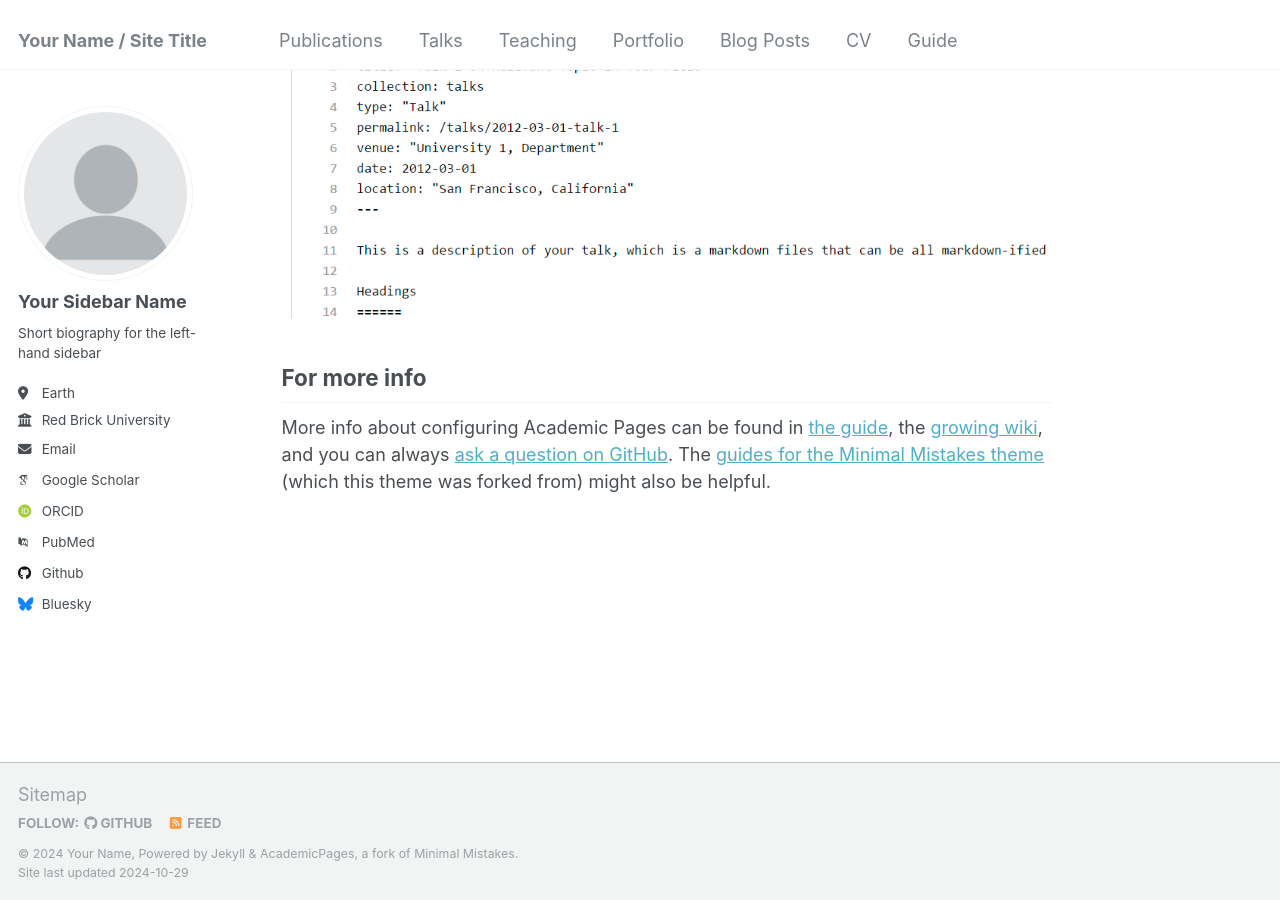
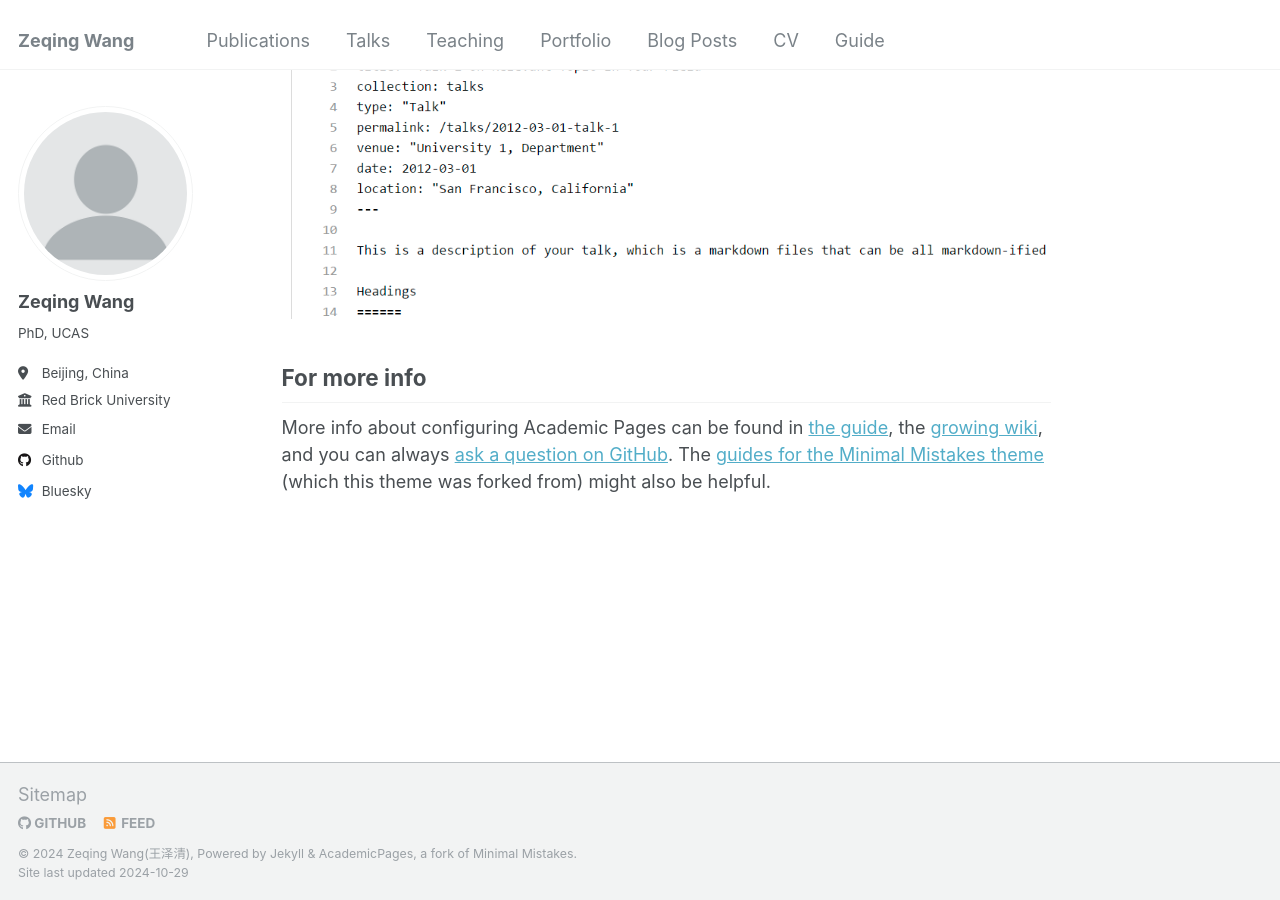
Before and after one commit to ING96/ING96.github.io, a Jekyll site: the page built from _pages/about.md, in a window 1280 px wide and 900 px high, scrolled down 2643 px. Built offline with Jekyll 4.4.1, drawn with Linux system fonts in a browser that asks for light colours; some web fonts are replaced.

Commit message:
_config.yml

```diff
--- a/_config.yml
+++ b/_config.yml
@@ -7,14 +7,14 @@
 # server process.
 
 # Basic Site Settings
-locale                   : "en-US"
-title                    : "Your Name / Site Title"
+locale                   : "Beijing, China"
+title                    : "Zeqing Wang"
 title_separator          : "-"
-name                     : &name "Your Name"
+name                     : &name "Zeqing Wang(王泽清)"
 description              : &description "personal description"
-url                      : https://academicpages.github.io # the base hostname & protocol for your site e.g. "https://mmistakes.github.io"
+url                      : https://ing96.github.io
 baseurl                  : "" # the subpath of your site, e.g. "/blog"
-repository               : "academicpages/academicpages.github.io"
+repository               : "ing96/ing96.github.io"
 
 # Site Author - The following control what appear as part of the author content on the side bar.
 #               If a field is blank the icon and link will not appear, otherwise it will be shown.
@@ -22,21 +22,21 @@ repository               : "academicpages/academicpages.github.io"
 author:
   # Biographic information
   avatar           : "profile.png"
-  name             : "Your Sidebar Name"
+  name             : "Zeqing Wang"
   pronouns         : # example: "she/her"
-  bio              : "Short biography for the left-hand sidebar"
-  location         : "Earth"
+  bio              : "PhD, UCAS"
+  location         : "Beijing, China"
   employer         : "Red Brick University"
   uri              : # URL
-  email            : "none@example.org"
+  email            : "wangzeqing22@mails.ucas.ac.cn"
 
   # Academic websites
   arxiv            : # URL - Update with the correct link to your profile
-  googlescholar    : "https://scholar.google.com/citations?user=PS_CX0AAAAAJ"
+  # googlescholar    : # "https://scholar.google.com/citations?user=PS_CX0AAAAAJ"
   impactstory      : # URL
-  orcid            : "http://orcid.org/yourorcidurl"
+  orcid            : # "http://orcid.org/yourorcidurl"
   semantic         : # URL
-  pubmed           : "https://www.ncbi.nlm.nih.gov/pubmed/?term=john+snow"
+  pubmed           : # "https://www.ncbi.nlm.nih.gov/pubmed/?term=john+snow"
   researchgate     : # URL
   scopus           : # URL
 
@@ -44,7 +44,7 @@ author:
   bitbucket        : # Username - Update with your username on the site
   codepen          : # Username
   dribbble         : # Username
-  github           : "academicpages"
+  github           : "ing96"
   kaggle           : # Username
   stackoverflow    : # User number or user number and name (i.e., use "1" or "1/jeff-atwood")
 
@@ -73,15 +73,6 @@ author:
   xing             : # Username
   youtube          : # Username
   zhihu            : # Username
-
-# Publication Category - The following the list of publication categories and their headings
-publication_category:
-  books:
-    title: 'Books'
-  manuscripts:
-    title: 'Journal Articles'
-  conferences:
-    title: 'Conference Papers'
 
 # Site Settings
 teaser                   :  # filename of teaser fallback teaser image placed in /images/, .e.g. "500x300.png"
@@ -293,7 +284,7 @@ sass:
 permalink: /:categories/:title/
 # paginate: 5 # amount of posts to show
 # paginate_path: /page:num/
-timezone: Etc/UTC # http://en.wikipedia.org/wiki/List_of_tz_database_time_zones
+timezone: Asia/Shanghai # http://en.wikipedia.org/wiki/List_of_tz_database_time_zones
 
 
 # Plugins
```
